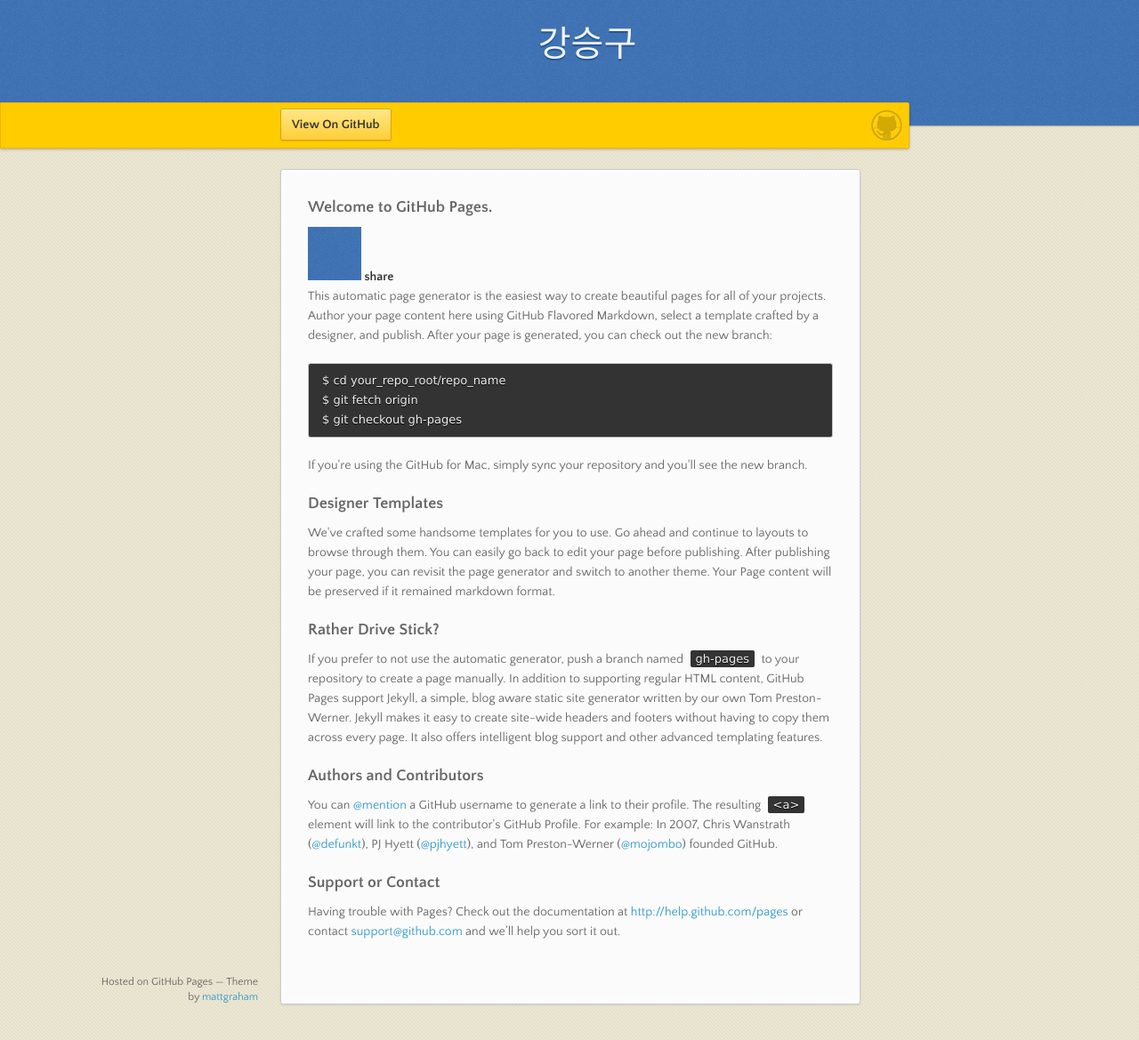
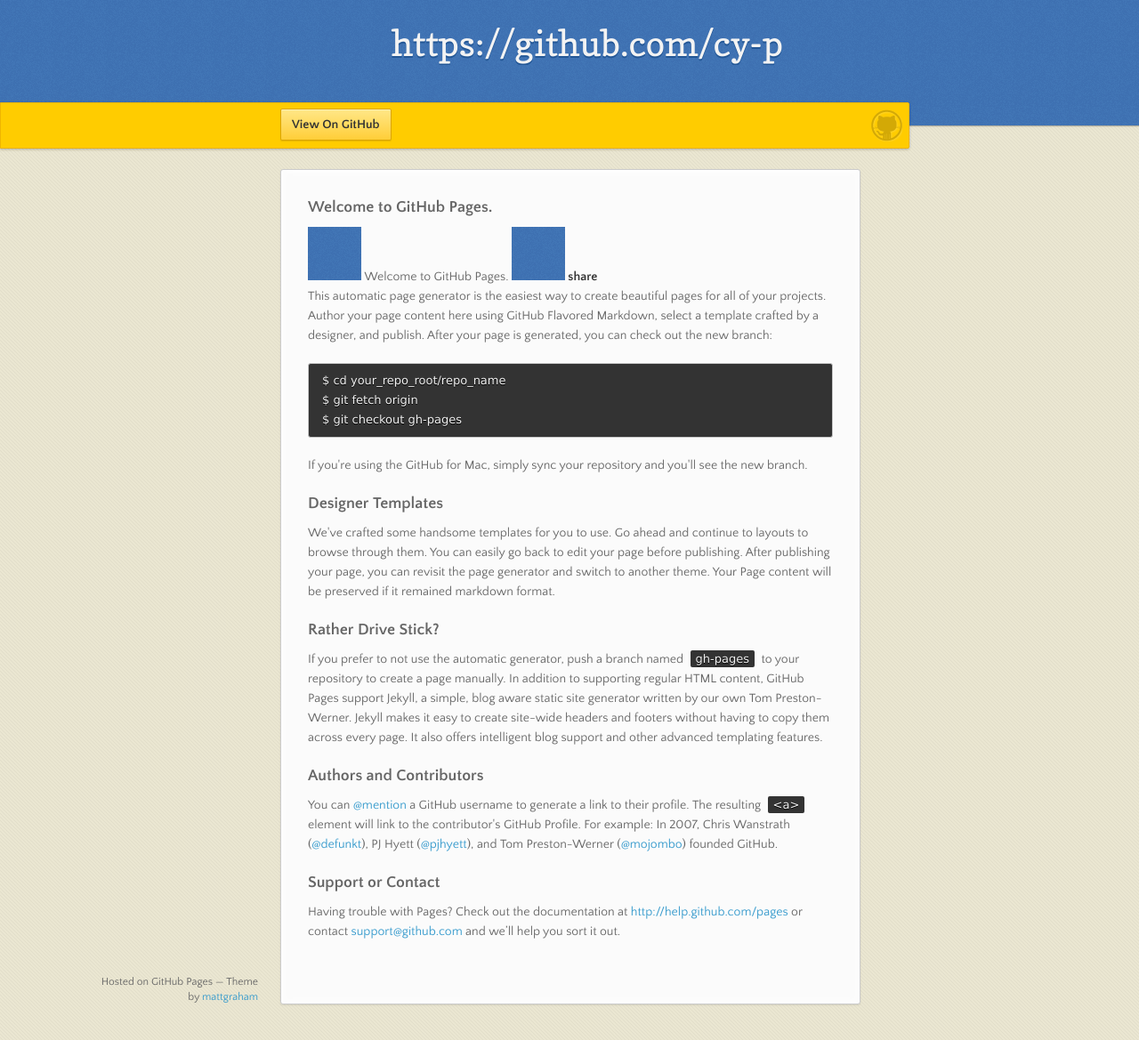
Before and after one commit to cy-p/cy-p.github.com, a Jekyll site: the page index.html, which Jekyll copies as it is, in a window 1280 px wide and 1169 px high. Shown: the whole window at 89% size. Built offline with Jekyll 4.4.1, drawn with Linux system fonts in a browser that asks for light colours; nearby versions of some CDN libraries.

Commit message:
Update index.html

```diff
--- a/index.html
+++ b/index.html
@@ -17,7 +17,7 @@
   <body>
 
       <header>
-        <h1>강승구</h1>
+        <h1>https://github.com/cy-p</h1>
         <p></p>
       </header>
 
@@ -33,6 +33,9 @@
       </nav>
       <section>
         <h3>
+<a name="welcome-to-github-pages" class="anchor" href="#welcome-to-github-pages"><span class="octicon octicon-link"></span></a>Welcome to GitHub Pages.</h3>
+<img src="images/background.png">
+
 <a name="welcome-to-github-pages" class="anchor" href="#welcome-to-github-pages"><span class="octicon octicon-link"></span></a>Welcome to GitHub Pages.</h3>
 <img src="images/background.png">
 
```
